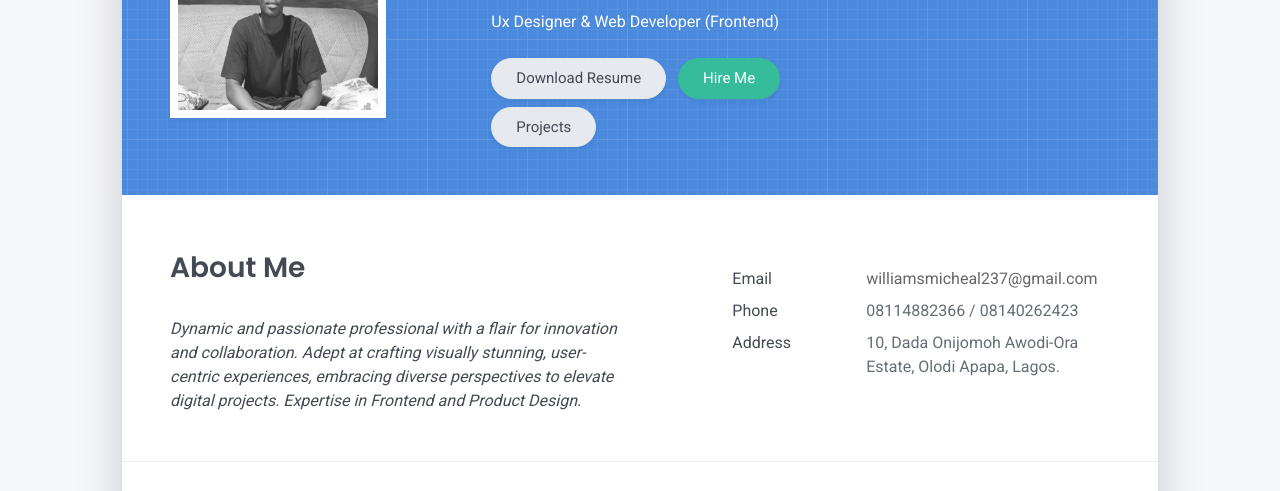
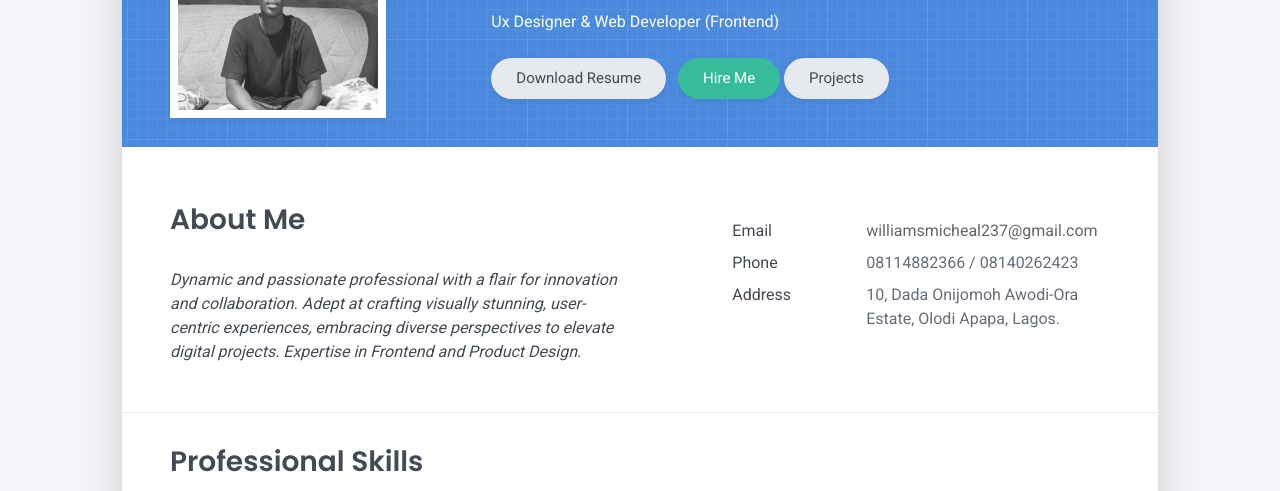
Before and after one commit to phatwillis/portfolio, a website: page index.html in a window 1280 px wide. Shown: the part 270-761 px from the top of the page. Drawn offline with Linux system fonts and the light colour scheme.

Commit message:
Update index.html

```diff
--- a/index.html
+++ b/index.html
@@ -64,15 +64,15 @@
         <div class="d-print-none" data-aos="fade-left" data-aos-delay="200">
           <a class="btn btn-light text-dark shadow-sm mt-1 me-1" href="https://drive.google.com/file/d/1tAYa7eVAvCncvik2Fb-CxkMcnzw-nirN/view?usp=sharing" target="_blank">Download Resume</a>
           <a class="btn btn-success shadow-sm mt-1" href="#contact">Hire Me</a>
-          <div class="dropdown">
-            <a  class="btn btn-light text-dark shadow-sm mt-1" >Projects</a>
+
+            <a  class="btn btn-light text-dark shadow-sm mt-1"class="dropdown-toggle" id="projectsDropdown" aria-haspopup="true" aria-expanded="false" >Projects</a>
             <ul class="dropdown-menu" aria-labelledby="projectsDropdown">
               <li><a href="https://github.com/phatwillis" title="Github"><i class="fa fa-github"></i><span class="menu-title sr-only">Github</span></a></li>
              <li><a class="nav-link" href="https://www.behance.net/williamsmicheal" title="Behance"><i class="fa fa-behance"></i><span class="menu-title sr-only">Behance</span></a></li>
               <li><a href="https://docs.google.com/presentation/d/1MNRGotQ8Ak3tChyZpGaUTtOSYBp9XV-C/edit?usp=sharing&ouid=102715831252649447490&rtpof=true&sd=true">Slide Deck</a></li>
               <li><a href="https://youtu.be/6bM7QkWTDcc">Lumen Tech Video</a></li>
             </ul>
-          </div>
+
         </div>
       </div>
     </div>
```
